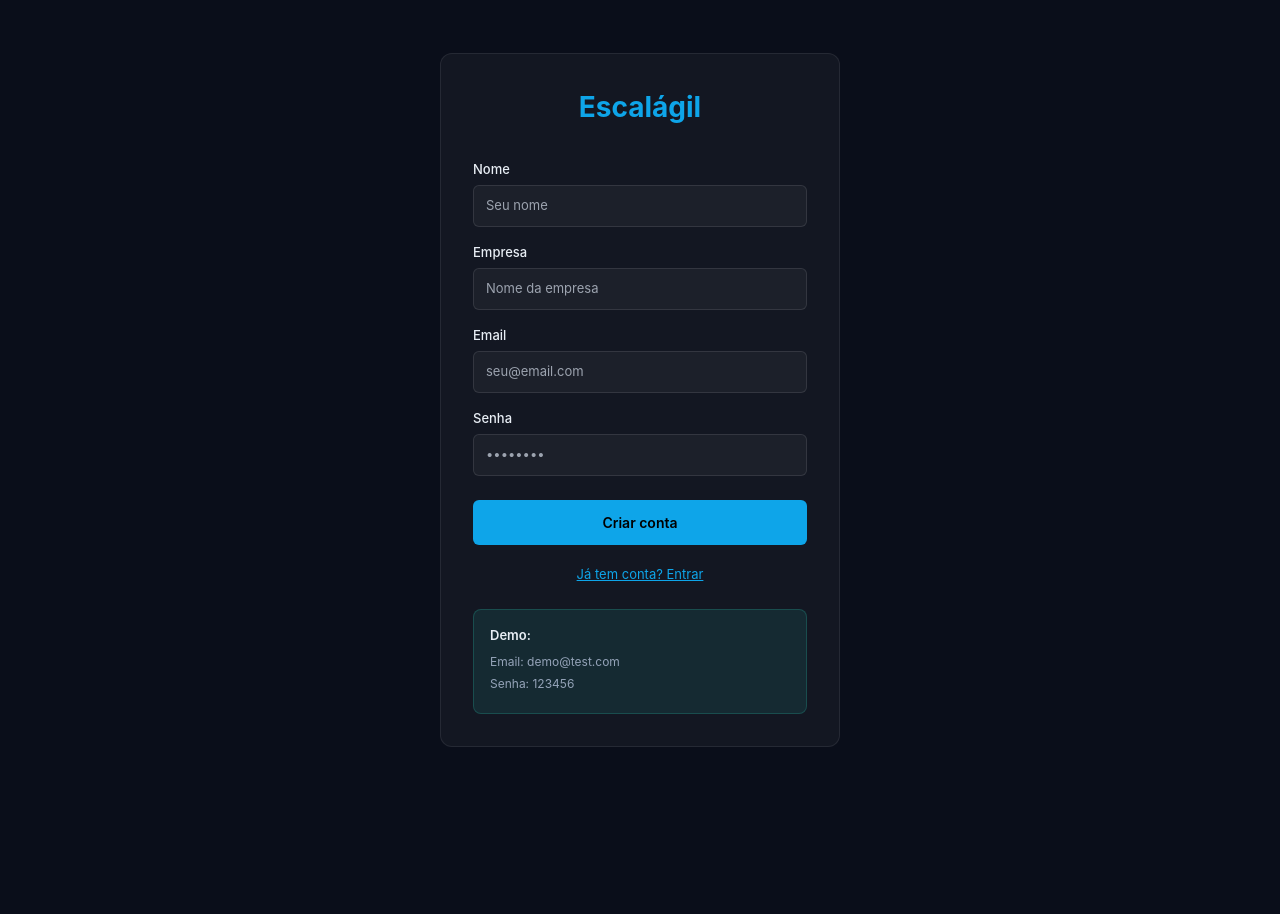
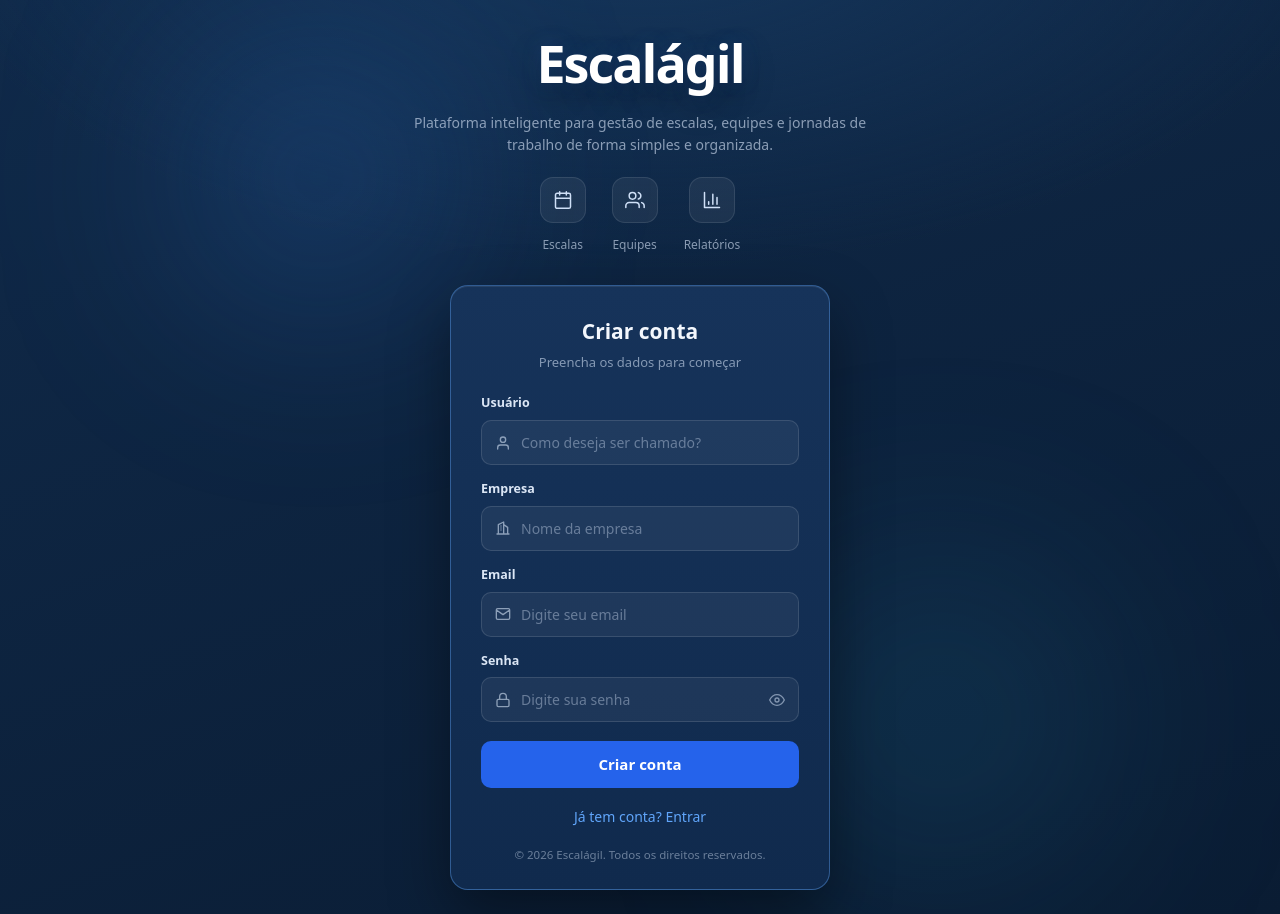
Before and after one commit to rodrigocunha093-stack/workforce-OS, a React (Vite) app in the folder frontend/: page / in a window 1280 px wide. Both pictures are taken after a click on the button "Criar nova conta". Before the commit the page ends 800 px from the top, so only its background shows below. Built offline with nearby package versions, Linux system fonts and the light colour scheme.

Commit message:
refactor page de login/criar conta refatorada

```diff
--- a/frontend/src/App.jsx
+++ b/frontend/src/App.jsx
@@ -15,7 +15,10 @@ export default function App() {
 
   useEffect(() => {
     if (token) {
-      setUser({ token });
+      const storedUser = localStorage.getItem('user');
+      if (storedUser) {
+        setUser(JSON.parse(storedUser));
+      }
       axios.defaults.headers.common['Authorization'] = `Bearer ${token}`;
     }
 
@@ -25,6 +28,7 @@ export default function App() {
       error => {
         if (error.response?.status === 401) {
           localStorage.removeItem('token');
+          localStorage.removeItem('user');
           setToken(null);
           setUser(null);
         }
@@ -35,8 +39,12 @@ export default function App() {
     return () => axios.interceptors.response.eject(interceptor);
   }, [token]);
 
-  const handleLogin = (newToken) => {
+  const handleLogin = (newToken, userData) => {
     localStorage.setItem('token', newToken);
+    if (userData) {
+      localStorage.setItem('user', JSON.stringify(userData));
+      setUser(userData);
+    }
     setToken(newToken);
   };
 
@@ -88,7 +96,7 @@ export default function App() {
             </h1>
           </div>
           <div style={{ display: 'flex', alignItems: 'center', gap: '16px' }}>
-            <span style={{ color: '#e8eef5', fontSize: '14px' }}>Bem-vindo</span>
+            <span style={{ color: '#e8eef5', fontSize: '14px' }}>Bem-vindo, {user?.name || 'Usuário'}</span>
             <button
               onClick={handleLogout}
               style={{
--- a/frontend/src/pages/Login.jsx
+++ b/frontend/src/pages/Login.jsx
@@ -5,27 +5,19 @@ export default function Login({ onLogin }) {
   const [isRegister, setIsRegister] = useState(false);
   const [loading, setLoading] = useState(false);
   const [error, setError] = useState('');
-  const [form, setForm] = useState({
-    email: '',
-    password: '',
-    name: '',
-    orgName: ''
-  });
+  const [showPassword, setShowPassword] = useState(false);
+  const [form, setForm] = useState({ email: '', password: '', name: '', orgName: '' });
 
-  const handleChange = (e) => {
-    setForm({ ...form, [e.target.name]: e.target.value });
-  };
+  const handleChange = (e) => setForm({ ...form, [e.target.name]: e.target.value });
 
   const handleSubmit = async (e) => {
     e.preventDefault();
     setLoading(true);
     setError('');
-
     try {
       const url = isRegister ? '/api/auth/register' : '/api/auth/login';
       const response = await axios.post(url, form);
-
-      onLogin(response.data.token);
+      onLogin(response.data.token, response.data.user);
     } catch (err) {
       setError(err.response?.data?.error || 'Erro ao autenticar');
     } finally {
@@ -33,151 +25,187 @@ export default function Login({ onLogin }) {
     }
   };
 
+  const Icon = ({ d, size = 16, stroke = 'currentColor', sw = 2 }) => (
+    <svg width={size} height={size} viewBox="0 0 24 24" fill="none" stroke={stroke}
+      strokeWidth={sw} strokeLinecap="round" strokeLinejoin="round">
+      <path d={d} />
+    </svg>
+  );
+
+  const features = [
+    { label: 'Escalas', d: 'M8 2v4 M16 2v4 M3 10h18 M5 4h14a2 2 0 0 1 2 2v14a2 2 0 0 1-2 2H5a2 2 0 0 1-2-2V6a2 2 0 0 1 2-2z' },
+    { label: 'Equipes', d: 'M17 21v-2a4 4 0 0 0-4-4H5a4 4 0 0 0-4 4v2 M9 11a4 4 0 1 0 0-8 4 4 0 0 0 0 8 M23 21v-2a4 4 0 0 0-3-3.87 M16 3.13a4 4 0 0 1 0 7.75' },
+    { label: 'Relatórios', d: 'M3 3v18h18 M18 17V9 M13 17V5 M8 17v-3' },
+  ];
+
   return (
-    <div style={{ background: '#0a0e1a', minHeight: '100vh', display: 'flex', alignItems: 'center', justifyContent: 'center', padding: '16px' }}>
-      <div style={{ background: 'rgba(255,255,255,0.04)', border: '1px solid rgba(255,255,255,0.08)', borderRadius: '12px', padding: '32px', width: '100%', maxWidth: '400px' }}>
-        <h1 style={{ fontSize: '28px', fontWeight: '700', color: '#0ea5e9', marginBottom: '32px', textAlign: 'center' }}>Escalágil</h1>
+    <div className="esc-wrap">
+      <style>{`
+        .esc-wrap{
+          position:relative;min-height:100vh;display:flex;flex-direction:column;
+          align-items:center;justify-content:center;padding:24px 20px;overflow:hidden;
+          font-family:system-ui,-apple-system,'Segoe UI',Roboto,sans-serif;
+          background:radial-gradient(1200px 600px at 50% -10%, #15365c 0%, transparent 60%),
+                     linear-gradient(160deg,#102a4a 0%,#0a1c33 100%);
+        }
+        .esc-orb{position:absolute;border-radius:50%;pointer-events:none;}
+        .esc-brand{position:relative;text-align:center;max-width:460px;margin-bottom:30px;color:#eaf1fb;}
+        .esc-brand h1{
+          font-size:52px;font-weight:900;letter-spacing:-2px;margin:0 0 10px;
+          color:#ffffff;text-shadow:0 10px 30px rgba(0,0,0,.4), 0 0 20px rgba(59,130,246,.2);
+        }
+        .esc-brand p{font-size:14px;line-height:1.55;color:rgba(214,228,247,.62);margin:0 0 22px;}
+        .esc-feats{display:flex;justify-content:center;gap:26px;}
+        .esc-feat-ico{width:46px;height:46px;border-radius:13px;display:flex;align-items:center;
+          justify-content:center;margin:0 auto 8px;color:#cfe0f7;
+          background:rgba(255,255,255,.06);border:1px solid rgba(255,255,255,.1);transition:.18s;}
+        .esc-feat:hover .esc-feat-ico{background:rgba(255,255,255,.1);transform:translateY(-2px);}
+        .esc-feat span{font-size:12px;font-weight:500;color:rgba(214,228,247,.62);}
 
-        {error && (
-          <div style={{ marginBottom: '16px', padding: '12px', background: 'rgba(248,113,113,0.1)', border: '1px solid rgba(248,113,113,0.3)', color: '#fca5a5', borderRadius: '6px', fontSize: '13px' }}>
-            {error}
-          </div>
-        )}
+        .esc-card{
+          position:relative;width:100%;max-width:380px;padding:30px 30px 26px;border-radius:18px;
+          background:linear-gradient(180deg,#16335a 0%,#102a4d 100%);
+          border:1.5px solid rgba(96,165,250,.4);
+          box-shadow:0 25px 60px rgba(0,0,0,.4), inset 0 1px 0 rgba(255,255,255,.08);
+        }
+        .esc-head{text-align:center;margin-bottom:22px;}
+        .esc-head h2{font-size:21px;font-weight:700;color:#f3f7fd;margin:0 0 5px;}
+        .esc-head p{font-size:13px;color:rgba(214,228,247,.58);margin:0;}
 
-        <form onSubmit={handleSubmit} style={{ display: 'grid', gap: '16px' }}>
+        .esc-field{margin-bottom:15px;}
+        .esc-label{display:block;font-size:12.5px;font-weight:600;color:#dbe6f5;margin-bottom:7px;}
+        .esc-input{
+          display:flex;align-items:center;gap:10px;width:100%;padding:11px 13px;border-radius:10px;
+          background:rgba(255,255,255,.05);border:1px solid rgba(255,255,255,.12);
+          color:rgba(214,228,247,.6);box-sizing:border-box;transition:.16s;
+        }
+        .esc-input:focus-within{
+          border-color:#3b82f6;color:#3b82f6;background:rgba(59,130,246,.08);
+          box-shadow:0 0 0 3px rgba(59,130,246,.18);
+        }
+        .esc-input input{
+          flex:1;border:none;outline:none;background:transparent;font-size:14px;color:#f3f7fd;
+        }
+        .esc-input input::placeholder{color:rgba(214,228,247,.4);}
+        /* Corrige o autofill branco do navegador */
+        .esc-input input:-webkit-autofill,
+        .esc-input input:-webkit-autofill:hover,
+        .esc-input input:-webkit-autofill:focus{
+          -webkit-text-fill-color:#f3f7fd;
+          -webkit-box-shadow:0 0 0 1000px transparent inset;
+          transition:background-color 9999s ease-in-out 0s;
+          caret-color:#f3f7fd;
+        }
+        .esc-eye{border:none;background:none;cursor:pointer;padding:0;display:flex;color:rgba(214,228,247,.55);}
+        .esc-eye:hover{color:#cfe0f7;}
+
+        .esc-btn{
+          width:100%;padding:12px;border-radius:10px;background:#2563eb;color:#fff;border:none;
+          font-weight:600;font-size:15px;cursor:pointer;margin-top:4px;transition:.16s;
+        }
+        .esc-btn:hover:not(:disabled){background:#1d4ed8;}
+        .esc-btn:disabled{opacity:.7;cursor:default;}
+
+        .esc-link{background:none;border:none;color:#60a5fa;font-size:14px;font-weight:500;cursor:pointer;padding:0;}
+        .esc-link:hover{color:#93c5fd;text-decoration:underline;}
+
+        .esc-demo{margin-top:18px;padding:12px 14px;border-radius:10px;font-size:13px;
+          background:rgba(255,255,255,.04);border:1px solid rgba(255,255,255,.1);}
+        .esc-demo b{color:#eaf1fb;}
+        .esc-demo span{display:block;font-size:12px;color:rgba(214,228,247,.55);margin-top:3px;}
+        .esc-foot{margin-top:18px;text-align:center;font-size:11.5px;color:rgba(214,228,247,.45);}
+        .esc-err{margin-bottom:16px;padding:10px 14px;border-radius:8px;font-size:13px;
+          background:rgba(248,113,113,.12);border:1px solid rgba(248,113,113,.35);color:#fca5a5;}
+      `}</style>
+
+      <div className="esc-orb" style={{ top: '4%', left: '14%', width: 280, height: 280, background: 'rgba(56,135,235,.2)', filter: 'blur(100px)' }} />
+      <div className="esc-orb" style={{ bottom: '4%', right: '14%', width: 320, height: 320, background: 'rgba(45,160,200,.15)', filter: 'blur(110px)' }} />
+
+      {/* MARCA */}
+      <div className="esc-brand">
+        <h1>Escalágil</h1>
+        <p>Plataforma inteligente para gestão de escalas, equipes e jornadas de trabalho de forma simples e organizada.</p>
+        <div className="esc-feats">
+          {features.map((f) => (
+            <div className="esc-feat" key={f.label}>
+              <div className="esc-feat-ico"><Icon d={f.d} size={20} sw={1.8} /></div>
+              <span>{f.label}</span>
+            </div>
+          ))}
+        </div>
+      </div>
+
+      {/* CARD */}
+      <div className="esc-card">
+        <div className="esc-head">
+          <h2>{isRegister ? 'Criar conta' : 'Acessar conta'}</h2>
+          <p>{isRegister ? 'Preencha os dados para começar' : 'Bem-vindo de volta'}</p>
+        </div>
+
+        {error && <div className="esc-err">{error}</div>}
+
+        <form onSubmit={handleSubmit}>
           {isRegister && (
             <>
-              <div>
-                <label style={{ display: 'block', fontSize: '13px', fontWeight: '500', marginBottom: '6px', color: '#e8eef5' }}>Nome</label>
-                <input
-                  type="text"
-                  name="name"
-                  value={form.name}
-                  onChange={handleChange}
-                  required
-                  placeholder="Seu nome"
-                  style={{
-                    width: '100%',
-                    padding: '10px 12px',
-                    borderRadius: '6px',
-                    border: '1px solid rgba(255,255,255,0.1)',
-                    background: 'rgba(255,255,255,0.04)',
-                    color: '#e8eef5',
-                    fontSize: '13px',
-                    boxSizing: 'border-box'
-                  }}
-                />
+              <div className="esc-field">
+                <label className="esc-label">Usuário</label>
+                <div className="esc-input">
+                  <Icon d="M20 21v-2a4 4 0 0 0-4-4H8a4 4 0 0 0-4 4v2 M12 11a4 4 0 1 0 0-8 4 4 0 0 0 0 8" />
+                  <input type="text" name="name" value={form.name} onChange={handleChange} required placeholder="Como deseja ser chamado?" />
+                </div>
               </div>
-              <div>
-                <label style={{ display: 'block', fontSize: '13px', fontWeight: '500', marginBottom: '6px', color: '#e8eef5' }}>Empresa</label>
-                <input
-                  type="text"
-                  name="orgName"
-                  value={form.orgName}
-                  onChange={handleChange}
-                  placeholder="Nome da empresa"
-                  style={{
-                    width: '100%',
-                    padding: '10px 12px',
-                    borderRadius: '6px',
-                    border: '1px solid rgba(255,255,255,0.1)',
-                    background: 'rgba(255,255,255,0.04)',
-                    color: '#e8eef5',
-                    fontSize: '13px',
-                    boxSizing: 'border-box'
-                  }}
-                />
+              <div className="esc-field">
+                <label className="esc-label">Empresa</label>
+                <div className="esc-input">
+                  <Icon d="M3 21h18 M5 21V7l8-4v18 M19 21V11l-6-4 M9 9v.01 M9 12v.01 M9 15v.01" />
+                  <input type="text" name="orgName" value={form.orgName} onChange={handleChange} placeholder="Nome da empresa" />
+                </div>
               </div>
             </>
           )}
 
-          <div>
-            <label style={{ display: 'block', fontSize: '13px', fontWeight: '500', marginBottom: '6px', color: '#e8eef5' }}>Email</label>
-            <input
-              type="email"
-              name="email"
-              value={form.email}
-              onChange={handleChange}
-              required
-              placeholder="seu@email.com"
-              style={{
-                width: '100%',
-                padding: '10px 12px',
-                borderRadius: '6px',
-                border: '1px solid rgba(255,255,255,0.1)',
-                background: 'rgba(255,255,255,0.04)',
-                color: '#e8eef5',
-                fontSize: '13px',
-                boxSizing: 'border-box'
-              }}
-            />
+          <div className="esc-field">
+            <label className="esc-label">Email</label>
+            <div className="esc-input">
+              <Icon d="M4 4h16a2 2 0 0 1 2 2v12a2 2 0 0 1-2 2H4a2 2 0 0 1-2-2V6a2 2 0 0 1 2-2z M22 6l-10 7L2 6" />
+              <input type="email" name="email" value={form.email} onChange={handleChange} required placeholder="Digite seu email" />
+            </div>
           </div>
 
-          <div>
-            <label style={{ display: 'block', fontSize: '13px', fontWeight: '500', marginBottom: '6px', color: '#e8eef5' }}>Senha</label>
-            <input
-              type="password"
-              name="password"
-              value={form.password}
-              onChange={handleChange}
-              required
-              placeholder="••••••••"
-              style={{
-                width: '100%',
-                padding: '10px 12px',
-                borderRadius: '6px',
-                border: '1px solid rgba(255,255,255,0.1)',
-                background: 'rgba(255,255,255,0.04)',
-                color: '#e8eef5',
-                fontSize: '13px',
-                boxSizing: 'border-box'
-              }}
-            />
+          <div className="esc-field">
+            <label className="esc-label">Senha</label>
+            <div className="esc-input">
+              <Icon d="M19 11H5a2 2 0 0 0-2 2v7a2 2 0 0 0 2 2h14a2 2 0 0 0 2-2v-7a2 2 0 0 0-2-2z M7 11V7a5 5 0 0 1 10 0v4" />
+              <input type={showPassword ? 'text' : 'password'} name="password" value={form.password} onChange={handleChange} required placeholder="Digite sua senha" />
+              <button type="button" className="esc-eye" onClick={() => setShowPassword(!showPassword)}
+                aria-label={showPassword ? 'Ocultar senha' : 'Mostrar senha'}>
+                <Icon d={showPassword
+                  ? 'M17.94 17.94A10.07 10.07 0 0 1 12 20c-7 0-11-8-11-8a18.45 18.45 0 0 1 5.06-5.94M9.9 4.24A9.12 9.12 0 0 1 12 4c7 0 11 8 11 8a18.5 18.5 0 0 1-2.16 3.19M1 1l22 22'
+                  : 'M1 12s4-8 11-8 11 8 11 8-4 8-11 8-11-8-11-8z M12 15a3 3 0 1 0 0-6 3 3 0 0 0 0 6z'} />
+              </button>
+            </div>
           </div>
 
-          <button
-            type="submit"
-            disabled={loading}
-            style={{
-              width: '100%',
-              padding: '12px',
-              borderRadius: '6px',
-              background: '#0ea5e9',
-              color: '#000',
-              border: 'none',
-              fontWeight: '600',
-              cursor: 'pointer',
-              fontSize: '14px',
-              marginTop: '8px',
-              opacity: loading ? 0.6 : 1
-            }}
-          >
-            {loading ? 'Aguarde...' : (isRegister ? 'Criar conta' : 'Entrar')}
+          <button type="submit" className="esc-btn" disabled={loading}>
+            {loading ? 'Aguarde...' : isRegister ? 'Criar conta' : 'Entrar'}
           </button>
         </form>
 
-        <div style={{ marginTop: '16px', textAlign: 'center' }}>
-          <button
-            onClick={() => setIsRegister(!isRegister)}
-            style={{
-              background: 'none',
-              border: 'none',
-              color: '#0ea5e9',
-              textDecoration: 'underline',
-              fontSize: '13px',
-              cursor: 'pointer',
-              padding: 0
-            }}
-          >
+        <div style={{ marginTop: 16, textAlign: 'center' }}>
+          <button className="esc-link" onClick={() => setIsRegister(!isRegister)}>
             {isRegister ? 'Já tem conta? Entrar' : 'Criar nova conta'}
           </button>
         </div>
 
-        <div style={{ marginTop: '24px', padding: '16px', background: 'rgba(45,212,191,0.1)', border: '1px solid rgba(45,212,191,0.2)', borderRadius: '8px', fontSize: '13px', color: '#e8eef5' }}>
-          <p style={{ fontWeight: '600', marginBottom: '8px', margin: '0 0 8px 0' }}>Demo:</p>
-          <p style={{ margin: '4px 0', fontSize: '12px', color: '#94a3b8' }}>Email: demo@test.com</p>
-          <p style={{ margin: '4px 0', fontSize: '12px', color: '#94a3b8' }}>Senha: 123456</p>
-        </div>
+        {!isRegister && (
+          <div className="esc-demo">
+            <b>Demo:</b>
+            <span>Email: demo@test.com</span>
+            <span>Senha: 123456</span>
+          </div>
+        )}
+
+        <p className="esc-foot">© 2026 Escalágil. Todos os direitos reservados.</p>
       </div>
     </div>
   );
```
